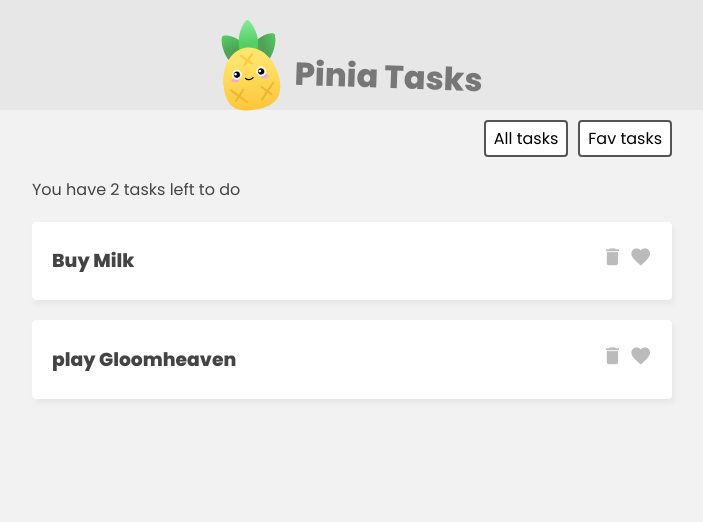
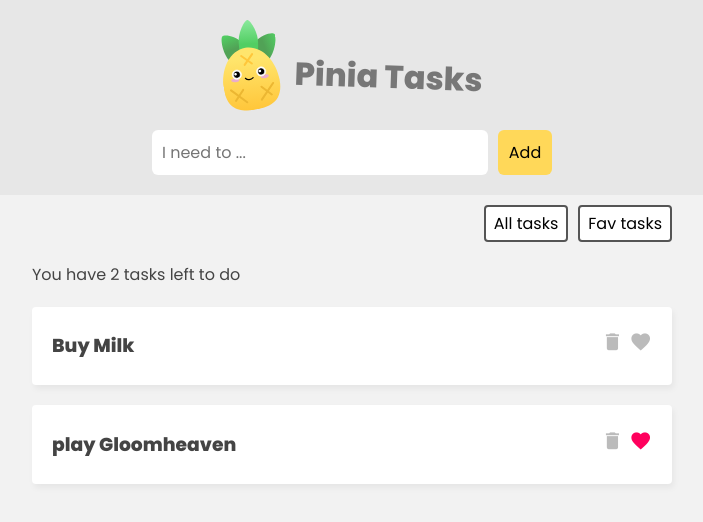
Before and after one commit to Scipio14/ninja-pinia, a Vue app in the folder pinia-tasks/: page / in a window 1280 px wide. Shown: the top 522 px of the page, without its empty margins (288-991 px from the left). Built offline with nearby package versions, Linux system fonts and the light colour scheme.

Commit message:
creating actions in the store to add tasks and delete task also binding the active class to the favorite tasks

```diff
--- a/pinia-tasks/src/App.vue
+++ b/pinia-tasks/src/App.vue
@@ -5,6 +5,10 @@
       <img src="./assets/pinia-logo.svg" alt="Pinia Logo" />
       <h1>Pinia Tasks</h1>
     </header>
+    <!-- new task form-->
+    <div class="new-task-form">
+      <TaskForm />
+    </div>
     <!-- filter -->
     <nav class="filter">
       <button @click="filter = 'all'">All tasks</button>
@@ -28,10 +32,10 @@
 
 <script>
 import { ref } from "vue";
-import { TaskDetails } from "./components";
+import { TaskDetails, TaskForm } from "./components";
 import { useTaskStore } from "./stores";
 export default {
-  components: { TaskDetails },
+  components: { TaskDetails, TaskForm },
   setup() {
     const taskStore = useTaskStore();
     const filter = ref("all");
--- a/pinia-tasks/src/assets/main.css
+++ b/pinia-tasks/src/assets/main.css
@@ -63,6 +63,10 @@
   color: #bbb;
 }
 
+.task i.active {
+  color: #ff005d;
+}
+
 /* filter nav*/
 .filter {
   width: 640px;
@@ -80,3 +84,35 @@
   cursor: pointer;
   font-size: 1em;
 }
+
+/* new task form*/
+.new-task-form {
+  background: #e7e7e7;
+  padding: 20px 0;
+}
+
+form {
+  max-width: 400px;
+  margin: 0 auto;
+  display: grid;
+  grid-template-columns: 3fr 1fr;
+  gap: 10px;
+}
+
+form button {
+  background: #ffd859;
+  border: 0;
+  padding: 10px;
+  font-family: "Poppins";
+  border-radius: 6px;
+  cursor: pointer;
+  font-size: 1em;
+}
+
+form input {
+  border: 0;
+  padding: 10px;
+  border-radius: 6px;
+  color: #555;
+  font-size: 1em;
+}
--- a/pinia-tasks/src/components/TaskDetails.vue
+++ b/pinia-tasks/src/components/TaskDetails.vue
@@ -2,14 +2,28 @@
   <div class="task">
     <h3>{{ task.title }}</h3>
     <div class="icons">
-      <i class="material-icons">delete</i>
-      <i class="material-icons">favorite</i>
+      <i class="material-icons" @click="taskStore.deleteTask(task.id)"
+        >delete</i
+      >
+      <i
+        class="material-icons"
+        :class="{ active: task.isFav }"
+        @click="taskStore.toggleFav(task.id)"
+        >favorite</i
+      >
     </div>
   </div>
 </template>
 
 <script>
+import { useTaskStore } from "../stores";
+
 export default {
   props: ["task"],
+  setup() {
+    const taskStore = useTaskStore();
+
+    return { taskStore };
+  },
 };
 </script>
--- /dev/null
+++ b/pinia-tasks/src/components/TaskForm.vue
@@ -0,0 +1,30 @@
+<template>
+  <form @submit.prevent="handleSubmit">
+    <input type="text" placeholder="I need to ..." v-model="newTask" />
+    <button>Add</button>
+  </form>
+</template>
+
+<script>
+import { useTaskStore } from "../stores";
+import { ref } from "vue";
+export default {
+  setup() {
+    const taskStore = useTaskStore();
+
+    const newTask = ref("");
+
+    const handleSubmit = () => {
+      if (newTask.value.length > 0) {
+        taskStore.addTask({
+          title: newTask.value,
+          isFav: false,
+          id: crypto.randomUUID(),
+        });
+        newTask.value = "";
+      }
+    };
+    return { handleSubmit, newTask };
+  },
+};
+</script>
--- a/pinia-tasks/src/components/index.js
+++ b/pinia-tasks/src/components/index.js
@@ -1 +1,2 @@
 export {default as TaskDetails} from './TaskDetails.vue'
+export {default as TaskForm} from './TaskForm.vue'
--- a/pinia-tasks/src/stores/TaskStore.js
+++ b/pinia-tasks/src/stores/TaskStore.js
@@ -19,5 +19,19 @@
     totalCount:(state)=>{
       return state.tasks.length
     }
+  },
+  actions:{
+    addTask(task){
+      this.tasks.push(task)
+    },
+    deleteTask(id){
+      this.tasks = this.tasks.filter(t=>{
+        return t.id !== id
+      })
+    },
+    toggleFav(id){
+      const task = this.tasks.find(t=> t.id === id);
+      task.isFav = !task.isFav
+    }
   }
 })
```
Also changed, not shown: 1 other file (tests, documents, lock files or other folders).
